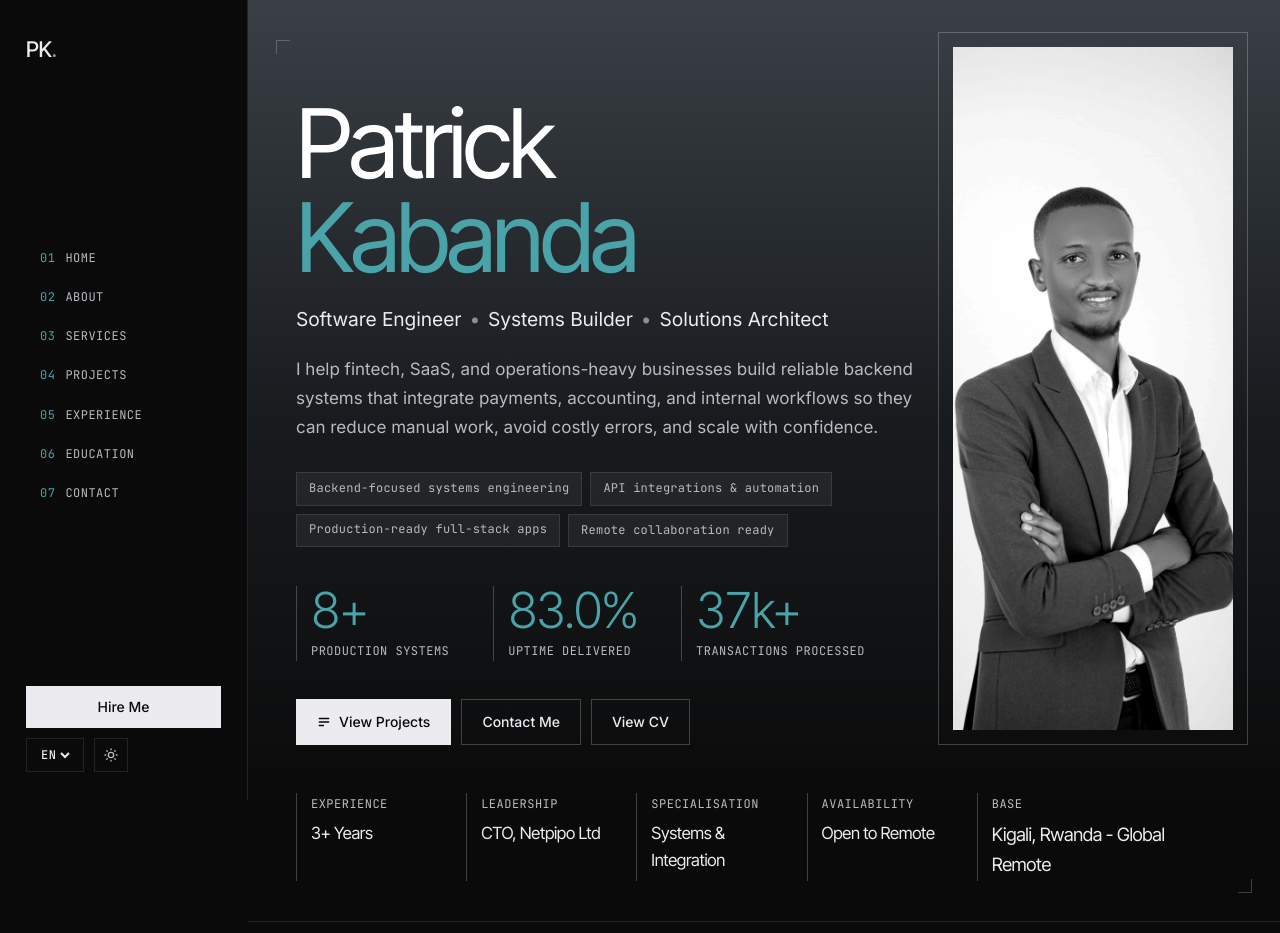
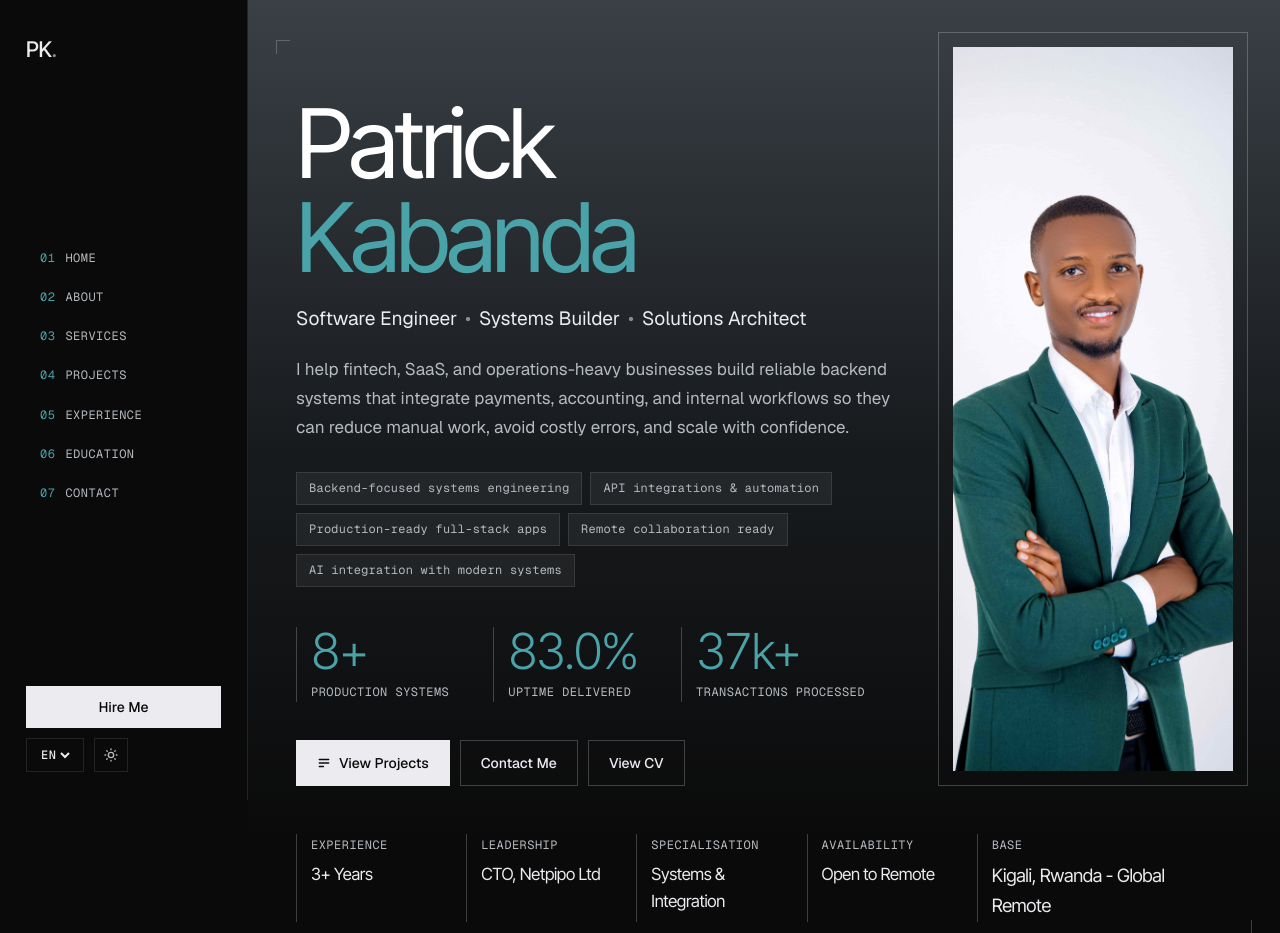
Before and after one commit to kabandapatrick2580/kabandapatrick2580.github.io, a plain HTML site: page index.html in a window 1280 px wide. Shown: the top 933 px of the page. Drawn offline with nearby package versions, Linux system fonts and the light colour scheme.

Commit message:
accomodate image on dark and light mode

```diff
--- a/assets/css/style.css
+++ b/assets/css/style.css
@@ -31,8 +31,8 @@
   --radius:    0;
   --ease:      cubic-bezier(0.16, 1, 0.3, 1);
   --f-display: 'Inter Tight', system-ui, sans-serif;
-  --f-body:    'Inter', system-ui, sans-serif;
-  --f-mono:    'JetBrains Mono', ui-monospace, monospace;
+  --f-body:    'Geist', system-ui, sans-serif;
+  --f-mono:    'Geist Mono', ui-monospace, monospace;
   color-scheme: dark;
 }
 
@@ -222,7 +222,7 @@ nav {
 }
 [data-theme="dark"] .hero-photo { top: 32px; right: 32px; bottom: 176px; width: min(30%, 480px); padding: 14px; border: 1px solid var(--border2); }
 [data-theme="dark"] .hero-photo .pc-photo-inner { width: 100%; }
-[data-theme="dark"] .hero-photo img { width: 100%; height: 100%; object-fit: cover; object-position: center top; filter: grayscale(1) contrast(1.05); -webkit-mask-image: none; mask-image: none; }
+[data-theme="dark"] .hero-photo img { width: 100%; height: 100%; object-fit: cover; object-position: center top; -webkit-mask-image: none; mask-image: none; }
 @media (max-width: 959px) {
   .hero-photo { position: relative; top: auto; right: auto; bottom: auto; width: 100%; height: min(112vw, 520px); order: 1; justify-content: center; margin-top: 8px; }
   .hero-photo img { width: 100%; height: 100%; object-fit: cover; object-position: center 18%;
--- a/assets/data/i18n/en.json
+++ b/assets/data/i18n/en.json
@@ -19,7 +19,8 @@
       "Backend-focused systems engineering",
       "API integrations & automation",
       "Production-ready full-stack apps",
-      "Remote collaboration ready"
+      "Remote collaboration ready",
+      "AI integration with modern systems"
     ],
     "proof": [
       "<strong>9+</strong> Production Systems",
@@ -264,7 +265,8 @@
       { "label": "Backend", "name": "Server & APIs" },
       { "label": "Databases", "name": "Data Storage" },
       { "label": "DevOps & Infrastructure", "name": "Deployment & Ops" },
-      { "label": "Integrations", "name": "Third-Party & APIs" }
+      { "label": "Integrations", "name": "Third-Party & APIs" },
+      { "label": "AI", "name": "AI Integration" }
     ]
   },
   "lead": {
--- a/assets/data/i18n/fr.json
+++ b/assets/data/i18n/fr.json
@@ -19,7 +19,8 @@
       "Ingenierie de systemes orientee backend",
       "Integrations d'API et automatisation",
       "Applications full-stack pretes pour la production",
-      "Pret pour la collaboration a distance"
+      "Pret pour la collaboration a distance",
+      "Integration de l'IA aux systemes modernes"
     ],
     "proof": [
       "<strong>9+</strong> Systemes en production",
@@ -264,7 +265,8 @@
       { "label": "Backend", "name": "Serveur & API" },
       { "label": "Bases de donnees", "name": "Stockage" },
       { "label": "DevOps & infrastructure", "name": "Deploiement & operations" },
-      { "label": "Integrations", "name": "Tiers & API" }
+      { "label": "Integrations", "name": "Tiers & API" },
+      { "label": "IA", "name": "Integration de l'IA" }
     ]
   },
   "lead": {
--- a/index.html
+++ b/index.html
@@ -20,7 +20,7 @@
     <!-- fonts -->
     <link rel="preconnect" href="https://fonts.googleapis.com">
     <link rel="preconnect" href="https://fonts.gstatic.com" crossorigin>
-    <link href="https://fonts.googleapis.com/css2?family=Inter+Tight:wght@300;400;500&family=Inter:wght@400;500&family=JetBrains+Mono:wght@400;500&display=swap" rel="stylesheet">
+    <link href="https://fonts.googleapis.com/css2?family=Inter+Tight:wght@300;400;500&family=Geist:wght@400;500&family=Geist+Mono:wght@400;500&display=swap" rel="stylesheet">
 </head>
 
 <body>
@@ -97,7 +97,8 @@
                     </p>
                     <div class="hero-tags afu d3"><span class="hero-tag">Backend-focused systems engineering</span><span
                             class="hero-tag">API integrations & automation</span><span class="hero-tag">Production-ready
-                            full-stack apps</span><span class="hero-tag">Remote collaboration ready</span></div>
+                            full-stack apps</span><span class="hero-tag">Remote collaboration ready</span><span
+                            class="hero-tag">AI integration with modern systems</span></div>
                     <div class="hero-proof afu d4">
                         <span class="proof-item"><strong>9+</strong> Production Systems</span>
                         <span class="proof-item"><strong>99.9%</strong> Uptime Delivered</span>
@@ -580,6 +581,12 @@
                             class="sk-pill">IremboPay</span><span class="sk-pill">QuickBooks API</span><span
                             class="sk-pill">USSD</span><span class="sk-pill">Webhooks</span></div>
                 </div>
+                <div class="sk-cat sr">
+                    <div class="sk-cat-lbl">AI</div>
+                    <div class="sk-cat-name">AI Integration</div>
+                    <div class="sk-pills"><span class="sk-pill">AI Integration</span><span
+                            class="sk-pill">Integrating AI with modern systems</span></div>
+                </div>
             </div>
         </div>
     </section>
```
